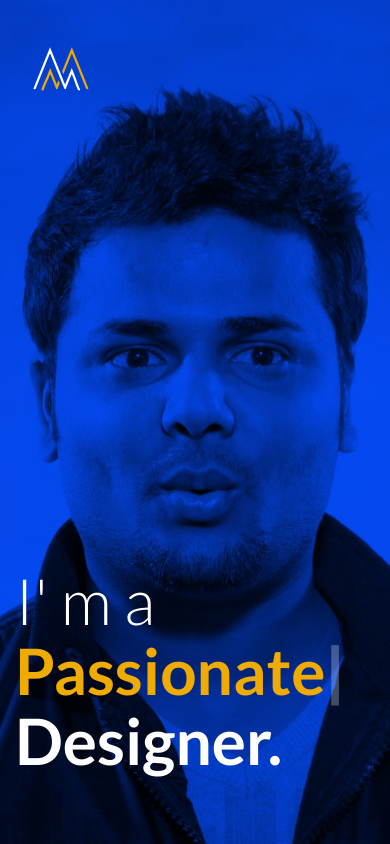
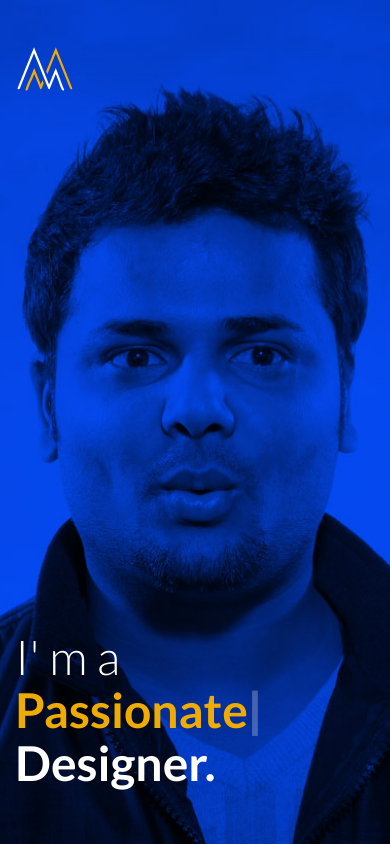
Before and after one commit to MdMozammil/mdmozammil.github.io, a plain HTML site: page index.html in a window 390 px wide. Drawn offline with nearby package versions, Linux system fonts and the light colour scheme.

Commit message:
changed title size and alignment

```diff
--- a/css/main.css
+++ b/css/main.css
@@ -65,6 +65,7 @@ header .main-nav{
     align-items: center;
     width: 100%;
     height: 9em;
+    padding: 0;
 }
 
 .menu-toggle{
@@ -448,6 +449,10 @@ header .main-nav{
     .about-block{
         padding: 0;
     }
+
+    .title-animated{
+        font-size: 3em;
+    }
 }
 
 @media screen and (max-width: 600px){
```
